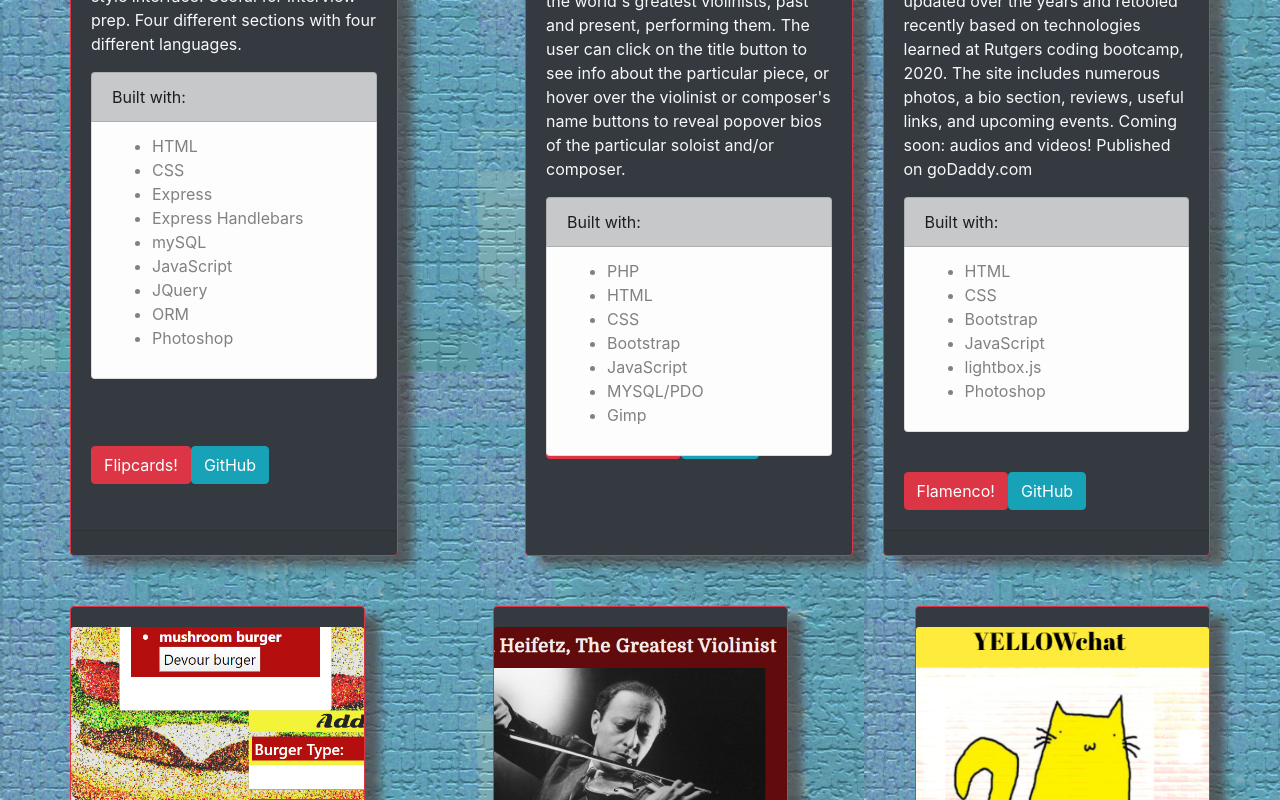
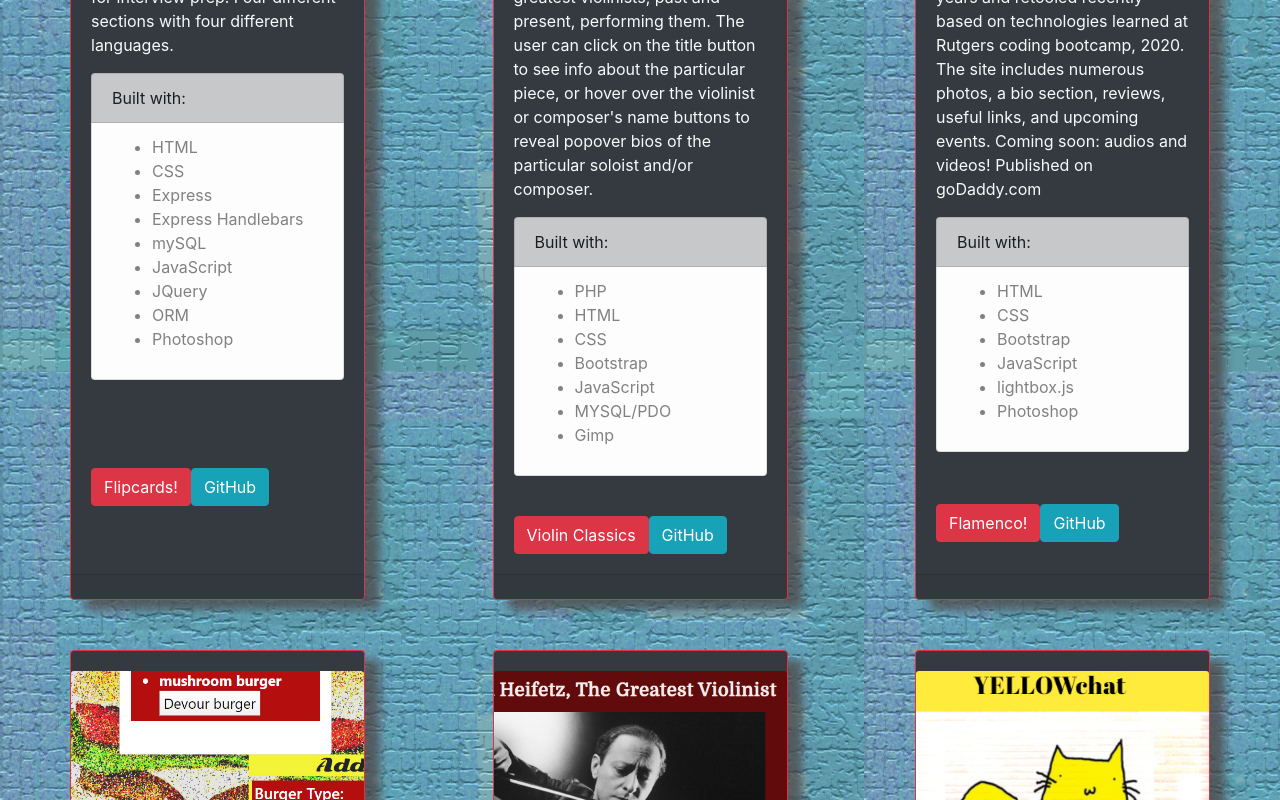
Before and after one commit to Jaliov/React-Portfolio, a React (Create React App) app in the folder client/: page /portfolio in a window 1280 px wide. Shown: the part 1801-2601 px from the top of the page. Built offline with nearby package versions, Linux system fonts and the light colour scheme.

Commit message:
final layout fix

```diff
--- a/client/src/components/Card.js
+++ b/client/src/components/Card.js
@@ -264,11 +264,11 @@ const CardDisplay = () => {
                 GitHub
               </Button>
             </Card.Body>
-            <Col md={1}></Col>
-            {/* <Card.Footer>
+          <Card.Footer>
               <small className="text-muted"></small>
-            </Card.Footer> */}
+            </Card.Footer>
           </Card>
+          <Col md={1}></Col>
           {/* Lisa */}
           <Card className={CardClasses} style={CardStyles}>
             <Card.Img variant='top' src={FlamencoSiteImg} />
```
